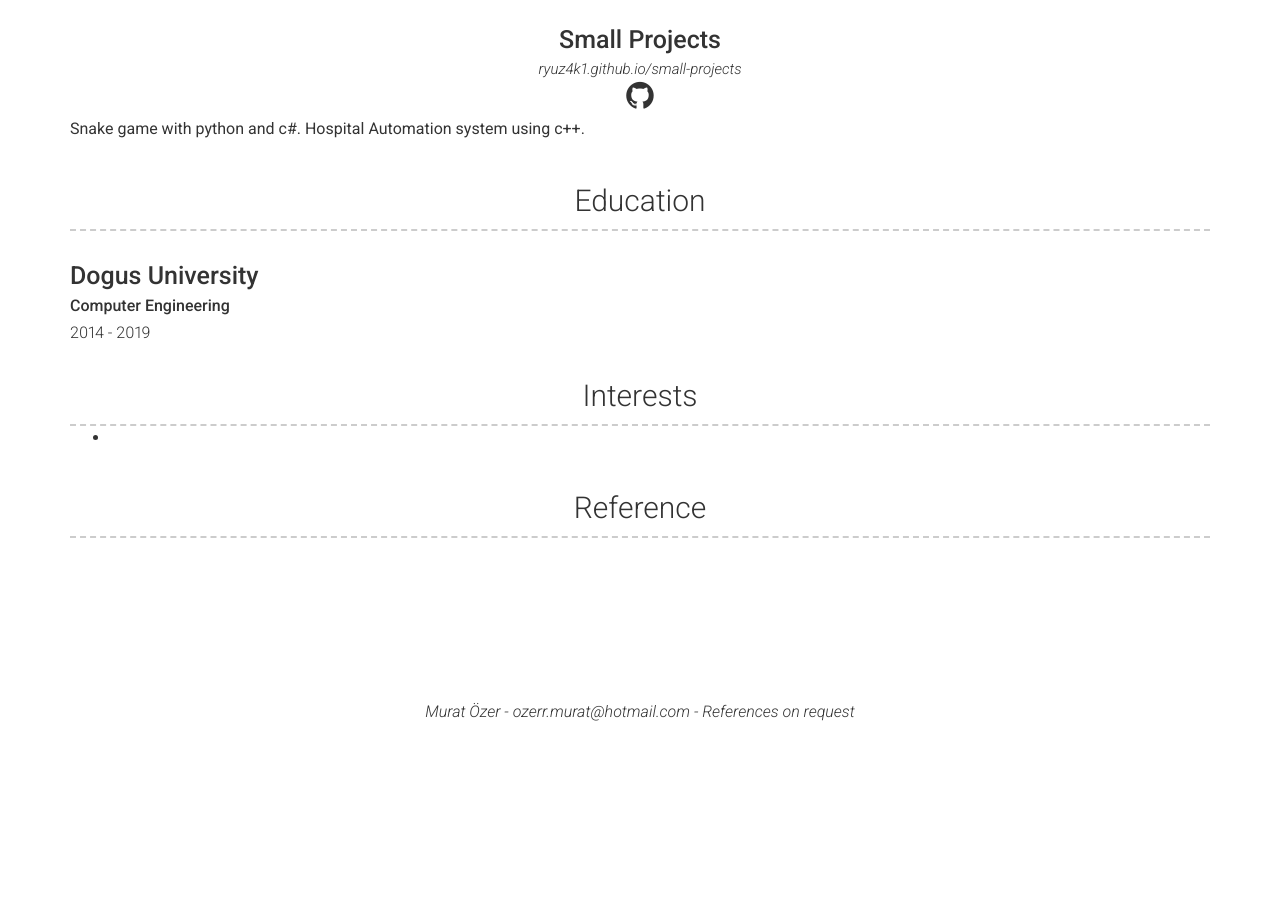
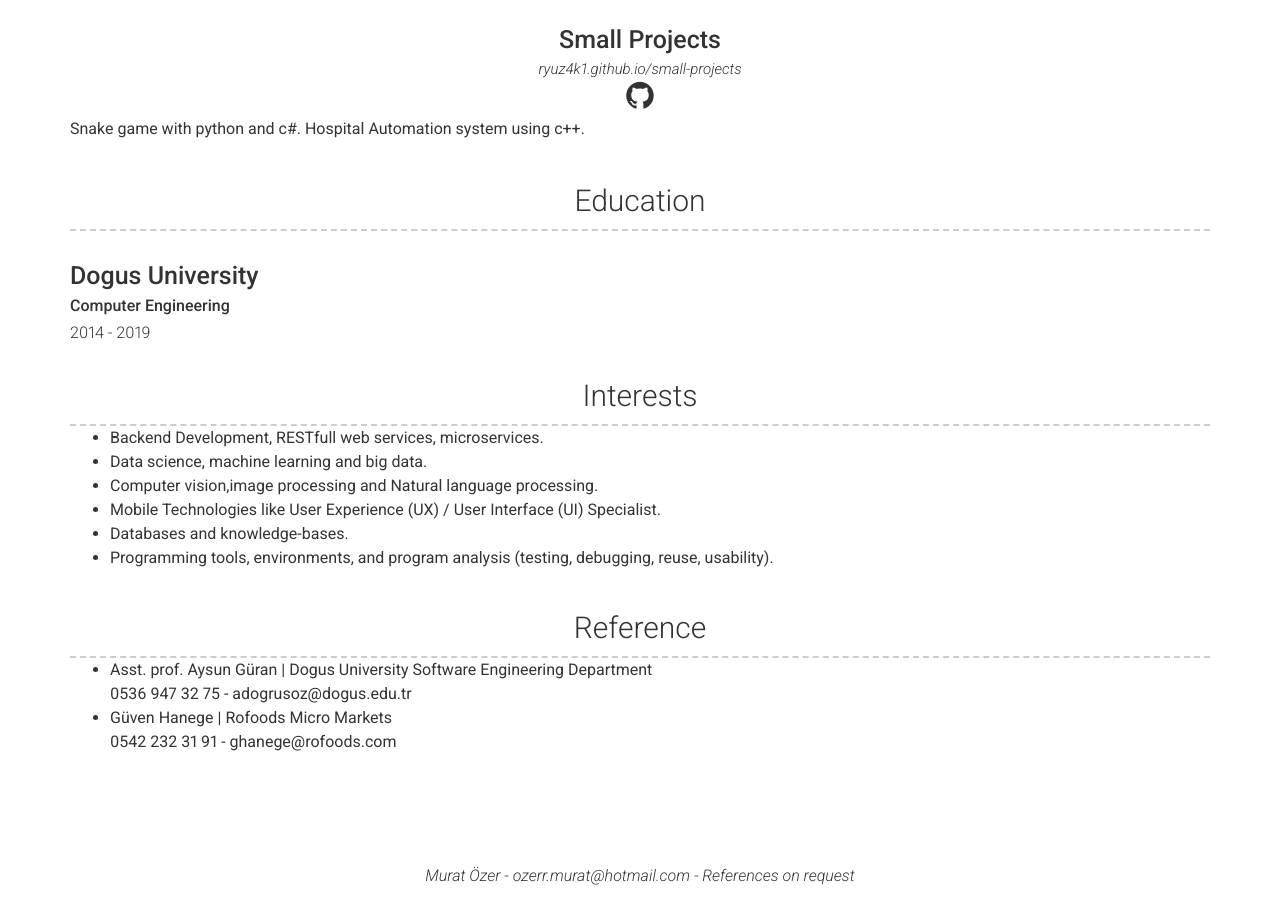
Before and after one commit to ryuz4k1/murat-ozer, a Jekyll site: the page built from index.md, in a window 1280 px wide and 900 px high, scrolled down 3368 px. Built offline with Jekyll 4.4.1, drawn with Linux system fonts in a browser that asks for light colours; before the commit the page ends 4104 px from its top, so only the background shows below that.

Commit message:
intrest and references edited

```diff
--- a/_data/interests.yml
+++ b/_data/interests.yml
@@ -10,12 +10,6 @@
 - layout: left
   description: |
     Computer vision,image processing and Natural language processing.
-
-
-- layout: left
-  description: |
-    Data science, machine learning and big data.
-
 
 
 - layout: left
--- a/_includes/interests.html
+++ b/_includes/interests.html
@@ -4,9 +4,22 @@
     <div class="col-md-12">
         <ul>
             <li>
-              {% for interest in site.data.interest %}
-                {% include {{ interest.layout | default: 'left' | append: ".html" }} item=interest %}
-              {% endfor %}
+              Backend Development, RESTfull web services, microservices.
+            </li>
+            <li>
+              Data science, machine learning and big data.
+            </li>
+            <li>
+              Computer vision,image processing and Natural language processing.
+            </li>
+            <li>
+              Mobile Technologies like User Experience (UX) / User Interface (UI) Specialist.
+            </li>
+            <li>
+                Databases and knowledge-bases.
+            </li>
+            <li>
+                Programming tools, environments, and program analysis (testing, debugging, reuse, usability).
             </li>
          </ul>
     </div>
--- a/_includes/reference.html
+++ b/_includes/reference.html
@@ -1,6 +1,19 @@
 <div class="container reference-container">
     <h3>{{ site.reference_title | default: "Reference" }}</h3>
-    {% for reference in site.data.references %}
-      {% include {{ reference.layout | default: 'left' | append: ".html" }} item=reference %}
-    {% endfor %}
+    <div class="row clearfix">
+        <div class="col-md-12">
+            <ul>
+                <li>
+                    Asst. prof. Aysun Güran | Dogus University Software Engineering Department
+                    <br>
+                    0536 947 32 75 - adogrusoz@dogus.edu.tr
+                </li>
+                <li>
+                    Güven Hanege | Rofoods Micro Markets
+                    <br>
+                    0542 232 31 91  - ghanege@rofoods.com
+                </li>
+             </ul>
+        </div>
+      </div>
   </div>
```
Also changed, not shown: _config.yml (line endings or trailing spaces).
